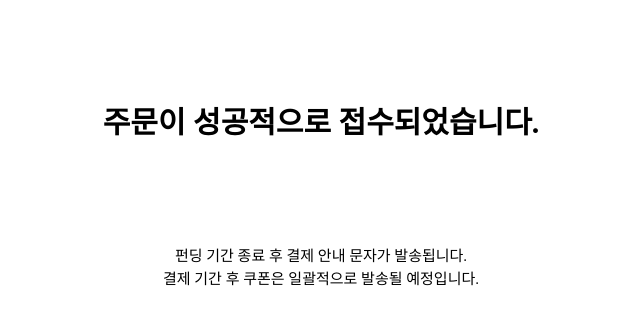
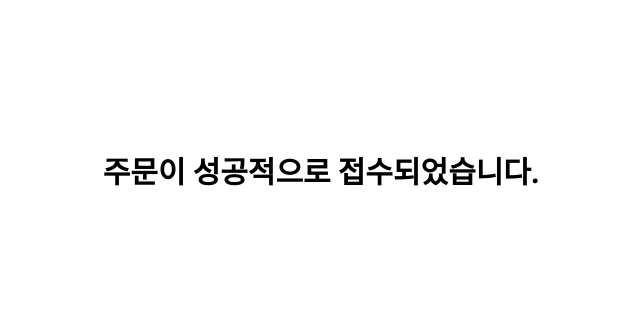
Before and after one commit to Sunny-W-Park/ensemble4publish, a Django app: template blog/templates/SubmitOK.html in a window 1280 px wide. Shown: the top 322 px of the page, without its empty margins (319-959 px from the left). Run offline with Django 3.2, Linux system fonts and the light colour scheme; the template is opened without the code that fills it, so the values that code supplies are empty; some libraries are stand-ins or nearby versions.

Commit message:
0814_10:18

```diff
--- a/blog/templates/SubmitOK.html
+++ b/blog/templates/SubmitOK.html
@@ -14,9 +14,91 @@
     <title>주문완료 페이지</title>
 
     <style>
-        html, body {
-            height 100%;
-            margin: 0px;  }
+
+
+        #container {
+            width: 980px;
+            margin: 0px auto;
+            padding: 40px;
+        }
+
+        #gap1 {
+            width: 100%;
+            height: 90px;
+        }
+
+        #gap2 {
+            width: 100%;
+            height: 30px;
+        }
+
+        #gap3 {
+            width: 100%;
+            height: 50px;
+        }
+
+        #title {
+            width: 900px;
+            margin: 0px auto;
+            padding: 20px;
+            text-align: center;
+            font-weight: bold;
+            font-size: 30px;
+            color: black;
+            word-break: keep-all;
+        }
+
+        #content {
+            width: 900px;
+            margin: 0px auto;
+            padding: 40px;
+            text-align: center;
+            font-size: 16px;
+            word-break: keep-all;
+        }
+
+        #image {
+            width: 900px;
+            margin: 0px auto;
+            padding: 20px;
+            text-align: center;
+        }
+
+        #button {
+            width: 900px;
+            margin: 0px auto;
+            padding: 20px;
+            text-align: center;
+        }
+
+        @media ( max-width: 700px ) {
+            #container {
+                width: auto;
+            }
+
+            #title {
+                width: auto;
+            }
+
+            #content {
+                width: auto;
+                font-size: 17px;
+            }
+
+            #image {
+                width: 85%;
+            }
+
+            #button {
+                width: auto;
+            }
+
+            #gap1, gap2, gap3 {
+                height: 50%;
+            }
+        }
+
+
     </style>
 
 </head>
@@ -24,55 +106,39 @@
 
 <body>
 
-    <div> </div>
+    <div id="container">
 
-    <div>
-    <table style="height:"100%" width="700px" align="center" cellpadding="5" border="0" bgcolor ="white">
-        <!-- cell padding: 칸 크기-->
+        <div id="gap1"> </div>
 
-        <tr>
-            <td style="text-align: center; font-family: NanumGothic; font-weight: bold; font-size: 30px; color: black; padding-top: 100px; padding-bottom: 100px">
-                주문이 성공적으로 접수되었습니다.
-            </td>
-        </tr>
+        <div id="title">
+            주문이 성공적으로 접수되었습니다.
+        </div>
 
-        <tr>
-            <td style="text-align: center; font-family: NanumGothic; font-size: 15px; color: black; padding-top: 0px; padding-bottom: 30px; line-height: 1.5;> <tr style=" vertical-align: top;" valign="top">
-                펀딩 기간 종료 후 결제 안내 문자가 발송됩니다.
-                <br /> 결제 기간 후 쿠폰은 일괄적으로 발송될 예정입니다.
+        <div id="gap1"> </div>
 
-            </td>
-        </tr>
+        <div id="content">
+            펀딩 기간 종료 후 결제 안내 문자가 발송됩니다.
+            </br>결제 기간 후 쿠폰은 일괄적으로 발송될 예정입니다.
+        </div>
 
-        <tr style="vertical-align: top;" valign="top">
+        <div id="gap2"> </div>
 
-            <td>
-                <center>
-                <img src="https://i.imgur.com/mCxAzDc.png" style="width: 600px; height: auto; padding-bottom: 50px; padding-top: 50px" />
-                </center>
-            </td>
-        </tr>
+        <div id="image">
+            <img src="https://i.imgur.com/mCxAzDc.png" width="100%;" height="auto" />
+        </div>
 
-        <tr>
-            <td style="text-align: center; font-family: NanumGothic; font-size: 15px; color: black; font-weight:bold;"/>
-            다른 펀딩 참여하기
-            </td>
-        </tr>
+        <div id="gap3"> </div>
 
-        <tr valign="top">
-																			<td colspan="5">
-																				<div class="button-container" align="center" style="padding: 10 10 10 10px;">
-                                                                                    <a href="{% url "blog_index" %}" target="_blank" style="-webkit-text-size-adjust: none; text-decoration: none; display: inline-block; color: #ffffff; background-color: #000000; border-radius: 0px; -webkit-border-radius: 0px; -moz-border-radius: 0px; width: auto; width: auto; border-top: 1px solid #000000; border-right: 1px solid #000000; border-bottom: 1px solid #000000; border-left: 1px solid #000000;
+        <div id="button">
 
-padding: 15px; padding-bottom: 15px; font-family:NanumGothic, sans-serif, serif, Georgia, Times, Times New Roman; text-align: center; mso-border-alt: none; word-break: keep-all;"><span style="padding-left:40px;padding-right:40px;font-size:18px;display:inline-block;"><span style="font-size: 16px; line-height: 2; word-break: break-word; mso-line-height-alt: 32px;"><span style="font-size: 18px; line-height: 36px;" data-mce-style="font-size: 18px; line-height: 36px;"><strong>다른 펀딩 참여하기</strong></span></span></span></a>
+            <span style="background-color: black; color: white; padding: 20px; font-weight: bold; font-size: 15px;"> 다른 펀딩 참여하기 </span>
 
-        </tr>
+        </div>
 
 
-    </table>
     </div>
 
+</body>
 
-</body>
 </html>
 {% endblock %}
--- a/blog/templates/blog_detail.html
+++ b/blog/templates/blog_detail.html
@@ -55,8 +55,13 @@
     <img src = "/media/{{post.image2}}" alt = "StorePic2" width = "400", height = "350">
     <img src = "/media/{{post.image3}}" alt = "StorePic3" width = "400", height = "350">
 </div>
+*우측 스크롤 </br>
+(사진이 제대로 보이지 않을 경우, 새로고침 해주세요!)
 
     <br/>
+    <br/>
+
+    <h4></h4>
 
     <h4>소개</h4>
 
```
Also changed, not shown: blog/templates/blog_index.html (+5 -2 lines), 3 other files.
